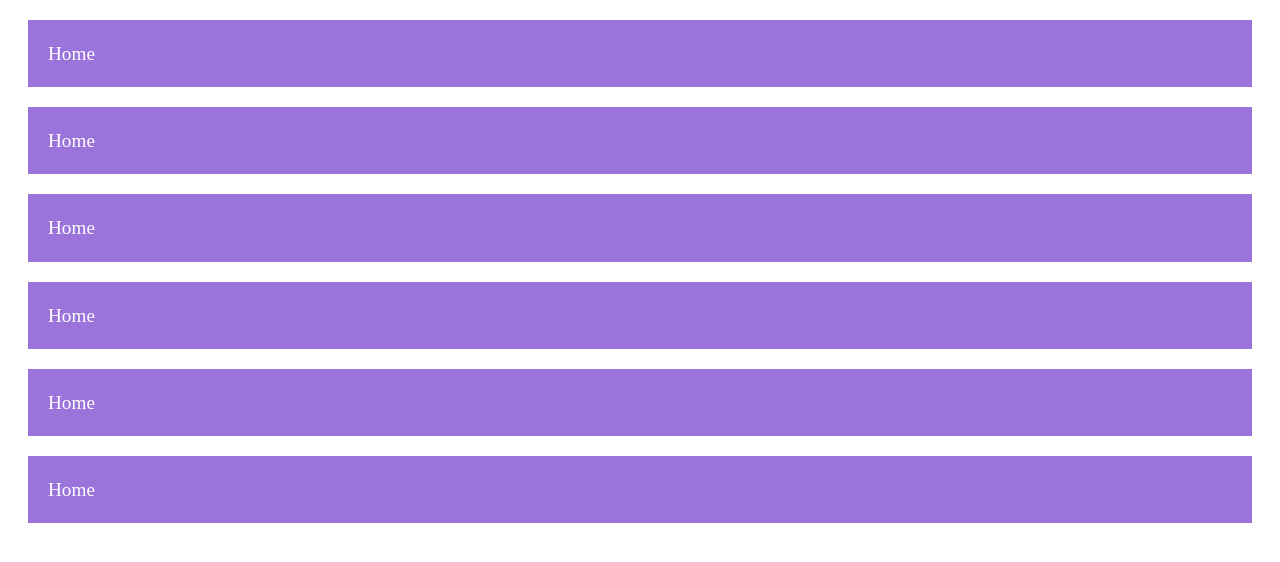
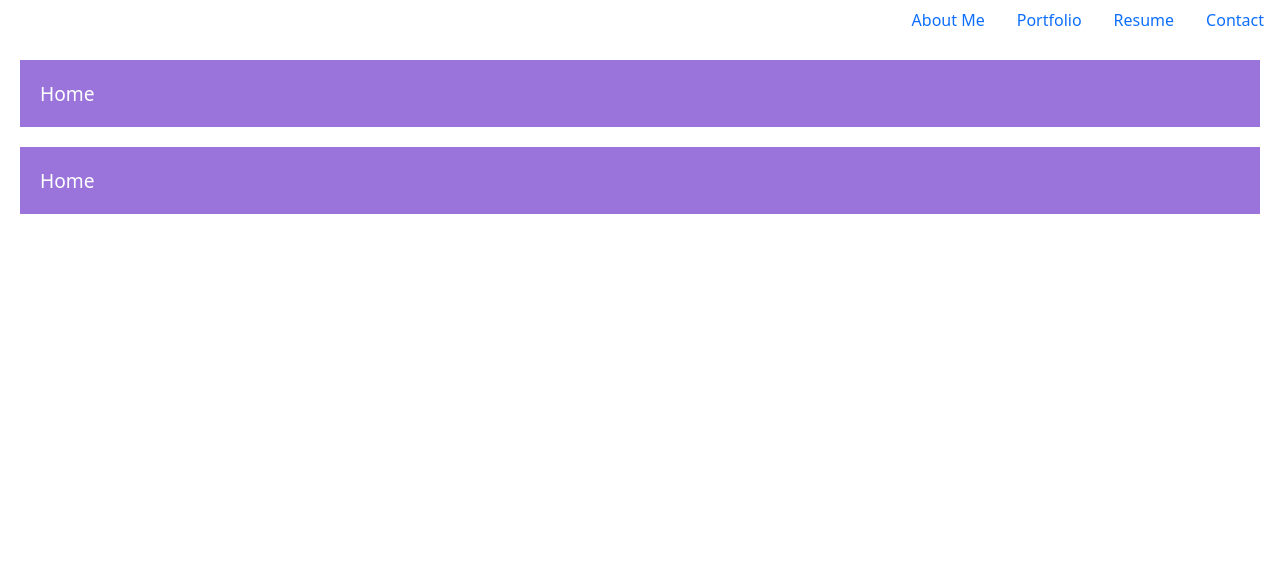
Before and after one commit to kyliemshinn/react-portfolio, a React (Create React App) app in the folder react-portfolio/: page / in a window 1280 px wide. Shown: the top 562 px of the page. Built offline with nearby package versions, Linux system fonts and the light colour scheme.

Commit message:
add nav bar to the file structure

```diff
--- a/react-portfolio/package.json
+++ b/react-portfolio/package.json
@@ -6,7 +6,9 @@
     "@testing-library/jest-dom": "^5.16.4",
     "@testing-library/react": "^13.3.0",
     "@testing-library/user-event": "^13.5.0",
+    "axios": "^0.27.2",
     "bootstrap": "^5.1.3",
+    "dotenv": "^16.0.1",
     "react": "^18.1.0",
     "react-bootstrap": "^2.4.0",
     "react-dom": "^18.1.0",
--- a/react-portfolio/public/index.html
+++ b/react-portfolio/public/index.html
@@ -15,6 +15,12 @@
       user's mobile device or desktop. See https://developers.google.com/web/fundamentals/web-app-manifest/
     -->
     <link rel="manifest" href="%PUBLIC_URL%/manifest.json" />
+    <link
+      rel="stylesheet"
+      href="https://cdn.jsdelivr.net/npm/bootstrap@5.1.3/dist/css/bootstrap.min.css"
+      integrity="sha384-1BmE4kWBq78iYhFldvKuhfTAU6auU8tT94WrHftjDbrCEXSU1oBoqyl2QvZ6jIW3"
+      crossorigin="anonymous"
+    />
     <!--
       Notice the use of %PUBLIC_URL% in the tags above.
       It will be replaced with the URL of the `public` folder during the build.
--- a/react-portfolio/src/App.js
+++ b/react-portfolio/src/App.js
@@ -1,5 +1,5 @@
 import React from 'react';
-import Navbar from './components/Aboutme';
+import Navbar from './components/Navbar';
 import AboutMe from './components/Aboutme';
 import Portfolio from './components/Portfolio';
 import Resume from './components/Resume';
@@ -14,9 +14,9 @@ function App() {
     <div>
       <Navbar />
       <AboutMe />
-      <Portfolio />
+      {/* <Portfolio />
       <Resume />
-      <Contact />
+      <Contact /> */}
       <Footer />
     </div>
   );
--- a/react-portfolio/src/components/Navbar.js
+++ b/react-portfolio/src/components/Navbar.js
@@ -1,27 +1,35 @@
-import React from 'react';
-
-const styles = {
-    card: {
-      margin: 20,
-      background: '#e8eaf6',
-    },
-    heading: {
-      background: '#9a74db',
-      minHeight: 50,
-      lineHeight: 3.5,
-      fontSize: '1.2rem',
-      color: 'white',
-      padding: '0 20px',
-    },
-  };
-
+import React from "react";
 
 function Navbar() {
-    return (
-      <div style={styles.card}>
-        <div style={styles.heading}>Home</div>
-      </div>
-    );
-  }
+  return (
+    <div id="navBar">
+      <ul class="nav justify-content-end">
+        <li class="nav-item">
+          <a
+            class="nav-link active"
+            aria-current="page"
+            href="./components/Aboutme">
+            About Me
+          </a>
+        </li>
+        <li class="nav-item">
+          <a class="nav-link" href="./components/Portfolio">
+            Portfolio
+          </a>
+        </li>
+        <li class="nav-item">
+          <a class="nav-link" href="./components/Resume">
+            Resume
+          </a>
+        </li>
+        <li class="nav-item">
+          <a class="nav-link" href="./components/Contact">
+            Contact
+          </a>
+        </li>
+      </ul>
+    </div>
+  );
+}
 
 export default Navbar;
```
Also changed, not shown: 1 other file (tests, documents, lock files or other folders).
